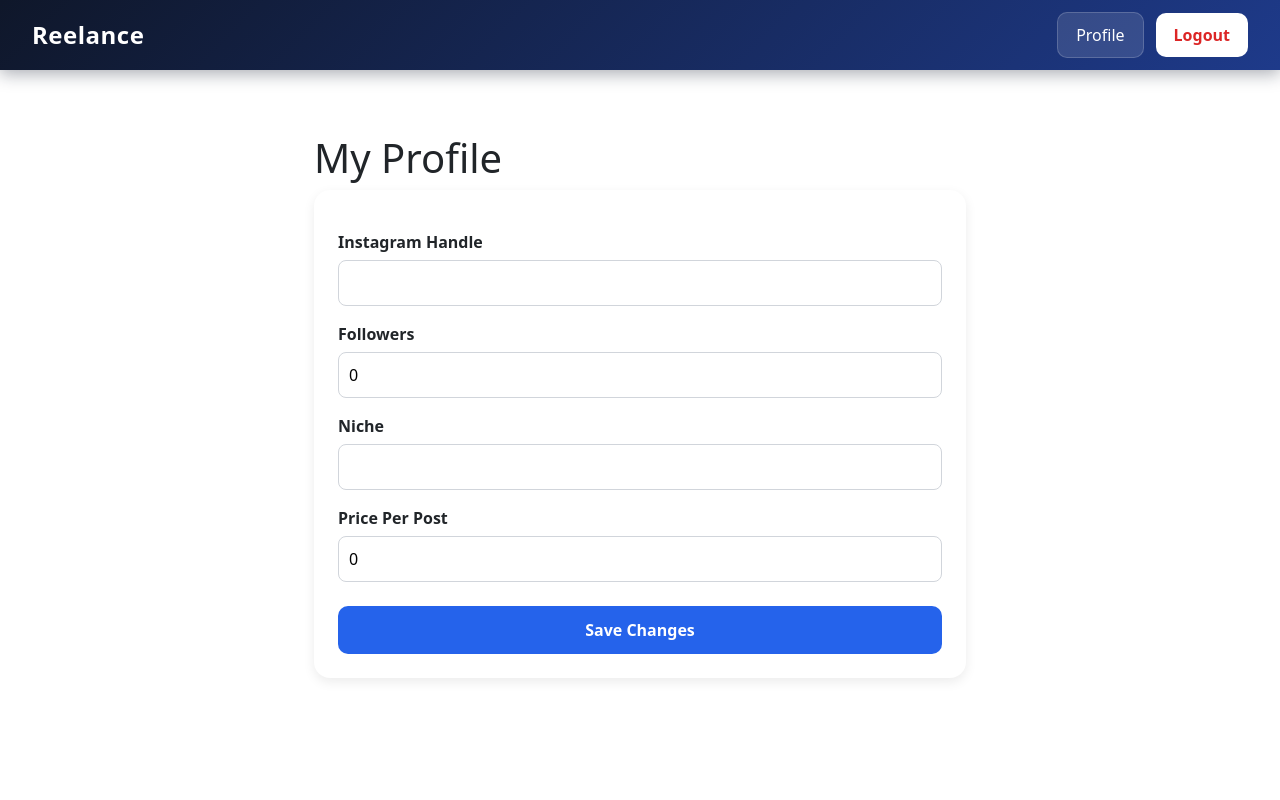
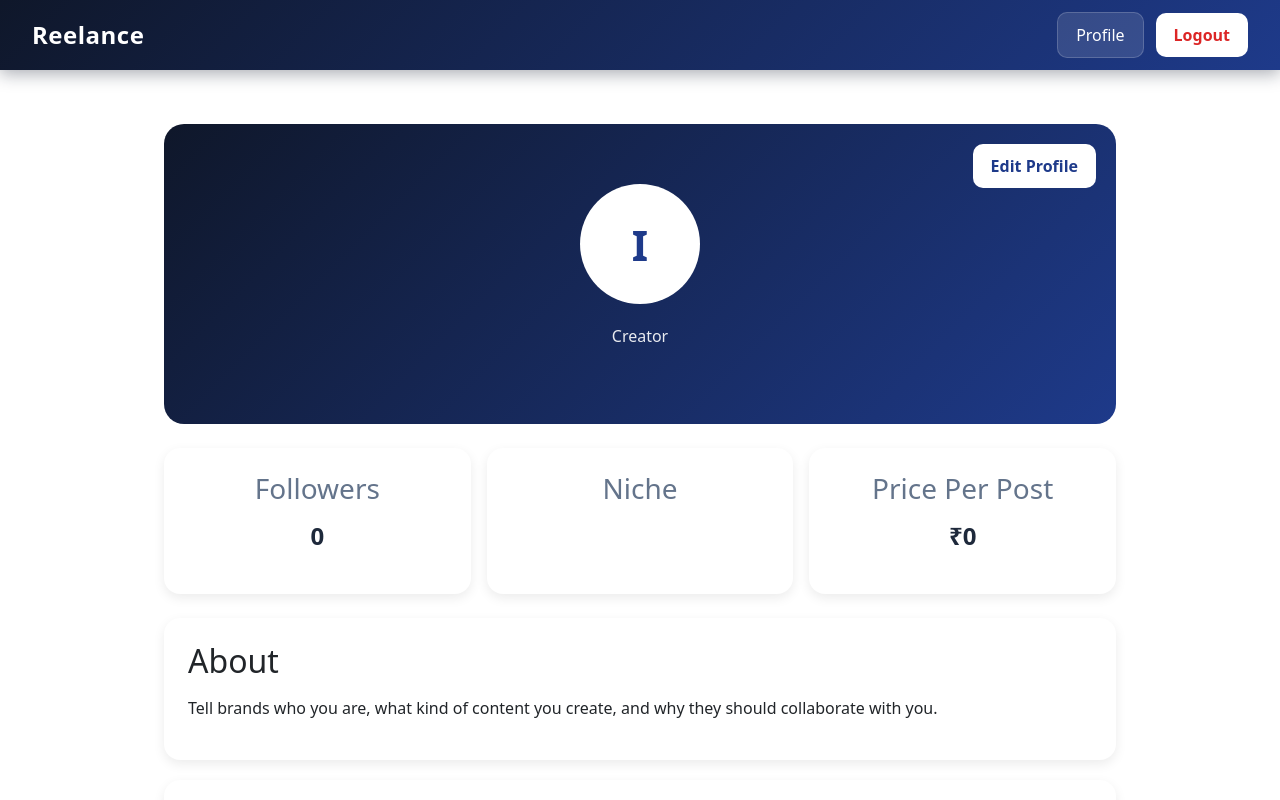
Before and after one commit to shiv-121/reelance-ui, an Angular app: page /profile in a window 1280 px wide. Shown: the top 800 px of the page. Built offline with nearby package versions, Linux system fonts and the light colour scheme; no server answers; sample sign-in values are in the browser's storage.

Commit message:
profile enhancement

```diff
--- a/src/app/app.routes.ts
+++ b/src/app/app.routes.ts
@@ -2,6 +2,15 @@ import { Routes } from '@angular/router';
 import { authGuard } from './core/guards/auth.guard';
 
 export const routes: Routes = [
+
+    {
+  path: 'profile/edit',
+  canActivate: [authGuard],
+  loadComponent: () =>
+    import('./pages/profile-edit/profile-edit')
+      .then(m => m.ProfileEdit)
+},
+
   {
     path: '',
     redirectTo: 'login',
--- /dev/null
+++ b/src/app/pages/profile-edit/profile-edit.css
@@ -0,0 +1,84 @@
+.edit-container {
+
+  max-width: 800px;
+
+  margin: 40px auto;
+
+  padding: 24px;
+}
+
+.edit-card {
+
+  background: white;
+
+  padding: 32px;
+
+  border-radius: 20px;
+
+  box-shadow:
+    0 8px 24px rgba(
+      0,
+      0,
+      0,
+      0.08
+    );
+}
+
+.back-link {
+
+  text-decoration: none;
+
+  color: #2563EB;
+
+  font-weight: 600;
+}
+
+h1 {
+
+  margin-top: 16px;
+
+  margin-bottom: 24px;
+}
+
+label {
+
+  display: block;
+
+  margin-top: 16px;
+
+  margin-bottom: 8px;
+
+  font-weight: 600;
+}
+
+input {
+
+  width: 100%;
+
+  padding: 12px;
+
+  border: 1px solid #CBD5E1;
+
+  border-radius: 10px;
+}
+
+.save-btn {
+
+  width: 100%;
+
+  margin-top: 24px;
+
+  padding: 14px;
+
+  border: none;
+
+  border-radius: 10px;
+
+  background: #2563EB;
+
+  color: white;
+
+  font-weight: 600;
+
+  cursor: pointer;
+}
--- /dev/null
+++ b/src/app/pages/profile-edit/profile-edit.html
@@ -0,0 +1,75 @@
+<div class="edit-container">
+
+  <div class="edit-card">
+
+    <a
+      routerLink="/profile"
+      class="back-link">
+
+      ← Back to Profile
+
+    </a>
+
+    <h1>
+
+      Edit Profile
+
+    </h1>
+
+    <label>
+
+      Instagram Handle
+
+    </label>
+
+    <input
+      [(ngModel)]="
+        profile.instagramHandle
+      ">
+
+    <label>
+
+      Followers
+
+    </label>
+
+    <input
+      type="number"
+      [(ngModel)]="
+        profile.followers
+      ">
+
+    <label>
+
+      Niche
+
+    </label>
+
+    <input
+      [(ngModel)]="
+        profile.niche
+      ">
+
+    <label>
+
+      Price Per Post
+
+    </label>
+
+    <input
+      type="number"
+      [(ngModel)]="
+        profile.pricePerPost
+      ">
+
+    <button
+      class="save-btn"
+      (click)="saveProfile()">
+
+      Save Changes
+
+    </button>
+
+  </div>
+
+</div>
--- /dev/null
+++ b/src/app/pages/profile-edit/profile-edit.ts
@@ -0,0 +1,91 @@
+import { Component, OnInit, inject } from '@angular/core';
+import { CommonModule } from '@angular/common';
+import { FormsModule } from '@angular/forms';
+import { Router, RouterLink } from '@angular/router';
+
+import { InfluencerProfileService }
+from '../../influencer/services/influencer-profile.service';
+
+@Component({
+  selector: 'app-profile-edit',
+  standalone: true,
+  imports: [
+    CommonModule,
+    FormsModule,
+    RouterLink
+  ],
+  templateUrl: './profile-edit.html',
+  styleUrl: './profile-edit.css'
+})
+export class ProfileEdit implements OnInit {
+
+  private profileService =
+    inject(InfluencerProfileService);
+
+  private router =
+    inject(Router);
+
+  profile = {
+
+    instagramHandle: '',
+
+    followers: 0,
+
+    niche: '',
+
+    pricePerPost: 0
+  };
+
+  successMessage = '';
+
+  errorMessage = '';
+
+  ngOnInit(): void {
+
+    this.profileService
+      .getMyProfile()
+      .subscribe({
+
+        next: profile => {
+
+          this.profile = {
+
+            instagramHandle:
+              profile.instagramHandle,
+
+            followers:
+              profile.followers,
+
+            niche:
+              profile.niche,
+
+            pricePerPost:
+              profile.pricePerPost
+          };
+        }
+      });
+  }
+
+  saveProfile(): void {
+
+    this.profileService
+      .updateProfile(
+        this.profile
+      )
+      .subscribe({
+
+        next: () => {
+
+          this.router.navigate(
+            ['/profile']
+          );
+        },
+
+        error: () => {
+
+          this.errorMessage =
+            'Failed to update profile';
+        }
+      });
+  }
+}
--- a/src/app/pages/profile/profile.css
+++ b/src/app/pages/profile/profile.css
@@ -1,13 +1,128 @@
-.profile-page {
-  max-width: 700px;
-  margin: 40px auto;
+.profile-container {
+
+  max-width: 1000px;
+
+  margin: 30px auto;
+
   padding: 24px;
 }
 
-.form-card {
+.profile-banner {
+
+  position: relative;
+
+  background:
+    linear-gradient(
+      135deg,
+      #0F172A,
+      #1E3A8A
+    );
+
+  color: white;
+
+  text-align: center;
+
+  padding: 60px 20px;
+
+  border-radius: 20px;
+
+  margin-bottom: 24px;
+
+  overflow: hidden;
+}
+
+.edit-btn {
+
+  position: absolute;
+
+  top: 20px;
+
+  right: 20px;
+
   background: white;
+
+  color: #1E3A8A;
+
+  padding: 10px 18px;
+
+  border-radius: 10px;
+
+  font-weight: 600;
+
+  text-decoration: none;
+
+  transition: all 0.2s ease;
+}
+
+.edit-btn:hover {
+
+  background: #EFF6FF;
+
+  transform: translateY(-2px);
+}
+
+.avatar {
+
+  width: 120px;
+
+  height: 120px;
+
+  border-radius: 50%;
+
+  background: white;
+
+  color: #1E3A8A;
+
+  display: flex;
+
+  justify-content: center;
+
+  align-items: center;
+
+  font-size: 42px;
+
+  font-weight: bold;
+
+  margin: 0 auto 20px;
+}
+
+.profile-banner h1 {
+
+  margin-bottom: 10px;
+}
+
+.subtitle {
+
+  opacity: 0.9;
+
+  font-size: 16px;
+}
+
+.stats-grid {
+
+  display: grid;
+
+  grid-template-columns:
+    repeat(
+      auto-fit,
+      minmax(220px, 1fr)
+    );
+
+  gap: 16px;
+
+  margin-bottom: 24px;
+}
+
+.stat-card {
+
+  background: white;
+
+  border-radius: 16px;
+
   padding: 24px;
-  border-radius: 16px;
+
+  text-align: center;
+
   box-shadow:
     0 4px 12px rgba(
       0,
@@ -17,49 +132,61 @@
     );
 }
 
-.form-card label {
-  display: block;
-  margin-top: 16px;
-  margin-bottom: 6px;
-  font-weight: 600;
+.stat-card h3 {
+
+  color: #64748B;
+
+  margin-bottom: 12px;
 }
 
-.form-card input {
-  width: 100%;
-  padding: 10px;
-  border: 1px solid #d1d5db;
-  border-radius: 8px;
-  box-sizing: border-box;
+.stat-card p {
+
+  font-size: 24px;
+
+  font-weight: 700;
+
+  color: #1E293B;
 }
 
-.form-card button {
-  margin-top: 24px;
-  width: 100%;
-  padding: 12px;
-  background: #2563eb;
-  color: white;
-  border: none;
-  border-radius: 10px;
-  cursor: pointer;
-  font-weight: 600;
+.section-card {
+
+  background: white;
+
+  border-radius: 16px;
+
+  padding: 24px;
+
+  margin-bottom: 20px;
+
+  box-shadow:
+    0 4px 12px rgba(
+      0,
+      0,
+      0,
+      0.08
+    );
 }
 
-.form-card button:hover {
-  background: #1d4ed8;
-}
+.section-card h2 {
 
-.success-box {
-  background: #dcfce7;
-  color: #166534;
-  padding: 12px;
-  border-radius: 8px;
   margin-bottom: 16px;
 }
 
-.error-box {
-  background: #fee2e2;
-  color: #991b1b;
-  padding: 12px;
-  border-radius: 8px;
-  margin-bottom: 16px;
+.portfolio-placeholder {
+
+  height: 220px;
+
+  border: 2px dashed #CBD5E1;
+
+  border-radius: 12px;
+
+  display: flex;
+
+  justify-content: center;
+
+  align-items: center;
+
+  color: #64748B;
+
+  background: #F8FAFC;
 }
--- a/src/app/pages/profile/profile.html
+++ b/src/app/pages/profile/profile.html
@@ -1,43 +1,124 @@
-<div class="profile-page">
-  <h1>My Profile</h1>
+<div class="profile-container">
 
-  @if (loading) {
-    <p>Loading...</p>
-  } @else {
-    @if (successMessage) {
-      <div class="success-box">
-        {{ successMessage }}
-      </div>
-    }
+  <div class="profile-banner">
 
-    @if (errorMessage) {
-      <div class="error-box">
-        {{ errorMessage }}
-      </div>
-    }
+    <a
+      class="edit-btn"
+      routerLink="/profile/edit">
 
-    <div class="form-card">
-      <label>Instagram Handle</label>
-      <input
-        [(ngModel)]="profile.instagramHandle">
+      Edit Profile
 
-      <label>Followers</label>
-      <input
-        type="number"
-        [(ngModel)]="profile.followers">
+    </a>
 
-      <label>Niche</label>
-      <input
-        [(ngModel)]="profile.niche">
+    <div class="avatar">
 
-      <label>Price Per Post</label>
-      <input
-        type="number"
-        [(ngModel)]="profile.pricePerPost">
+      {{
+        profile.instagramHandle
+          ? profile.instagramHandle
+              .charAt(1)
+              .toUpperCase()
+          : 'I'
+      }}
 
-      <button (click)="saveProfile()">
-        Save Changes
-      </button>
     </div>
-  }
+
+    <h1>
+
+      {{ profile.instagramHandle }}
+
+    </h1>
+
+    <p class="subtitle">
+
+      {{ profile.niche }} Creator
+
+    </p>
+
+  </div>
+
+  <div class="stats-grid">
+
+    <div class="stat-card">
+
+      <h3>
+
+        Followers
+
+      </h3>
+
+      <p>
+
+        {{ profile.followers }}
+
+      </p>
+
+    </div>
+
+    <div class="stat-card">
+
+      <h3>
+
+        Niche
+
+      </h3>
+
+      <p>
+
+        {{ profile.niche }}
+
+      </p>
+
+    </div>
+
+    <div class="stat-card">
+
+      <h3>
+
+        Price Per Post
+
+      </h3>
+
+      <p>
+
+        ₹{{ profile.pricePerPost }}
+
+      </p>
+
+    </div>
+
+  </div>
+
+  <div class="section-card">
+
+    <h2>
+
+      About
+
+    </h2>
+
+    <p>
+
+      Tell brands who you are, what kind of content you create,
+      and why they should collaborate with you.
+
+    </p>
+
+  </div>
+
+  <div class="section-card">
+
+    <h2>
+
+      Portfolio
+
+    </h2>
+
+    <div class="portfolio-placeholder">
+
+      Portfolio showcase coming soon
+
+    </div>
+
+  </div>
+
 </div>
```
Also changed, not shown: src/app/pages/profile/profile.ts (+27 -2 lines).
